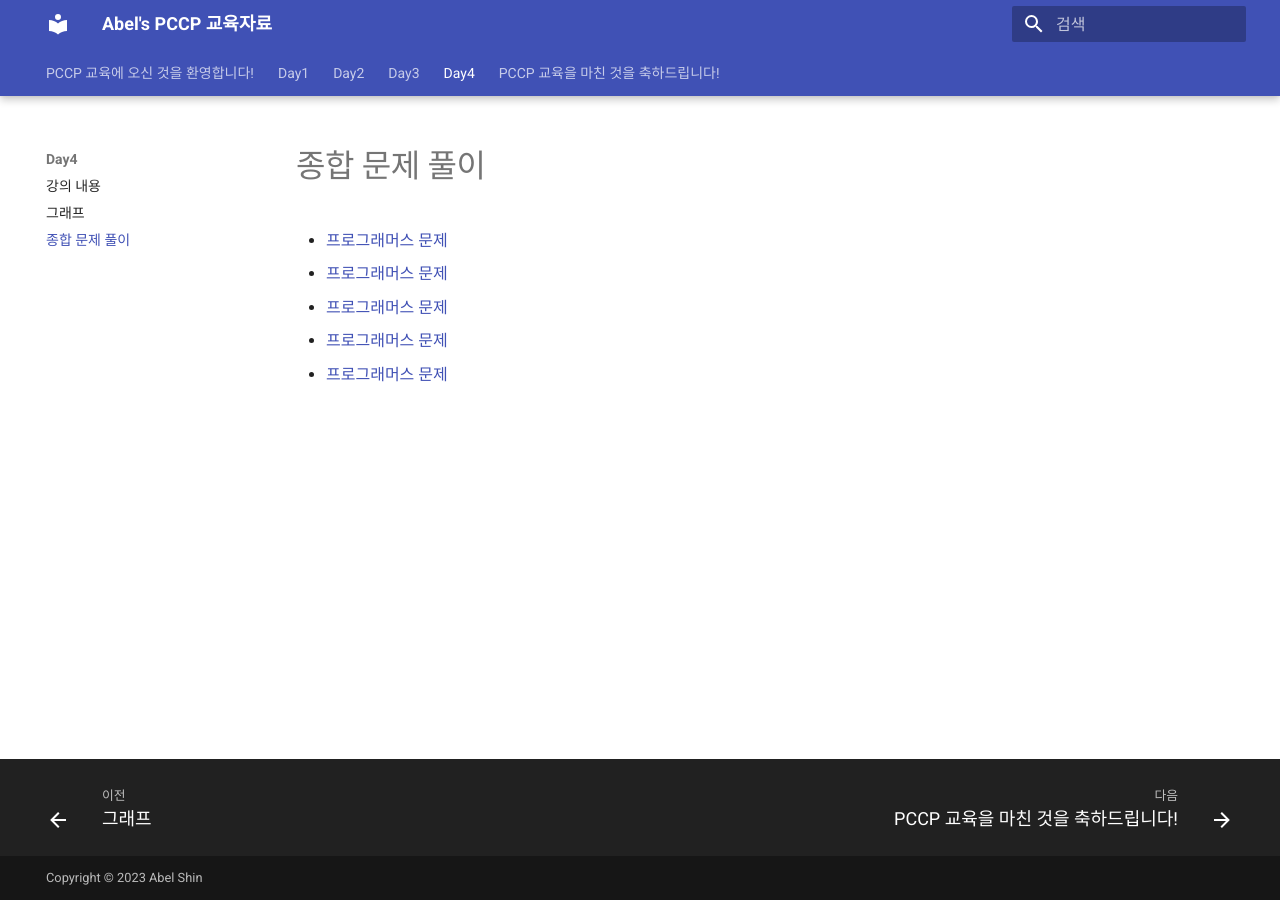
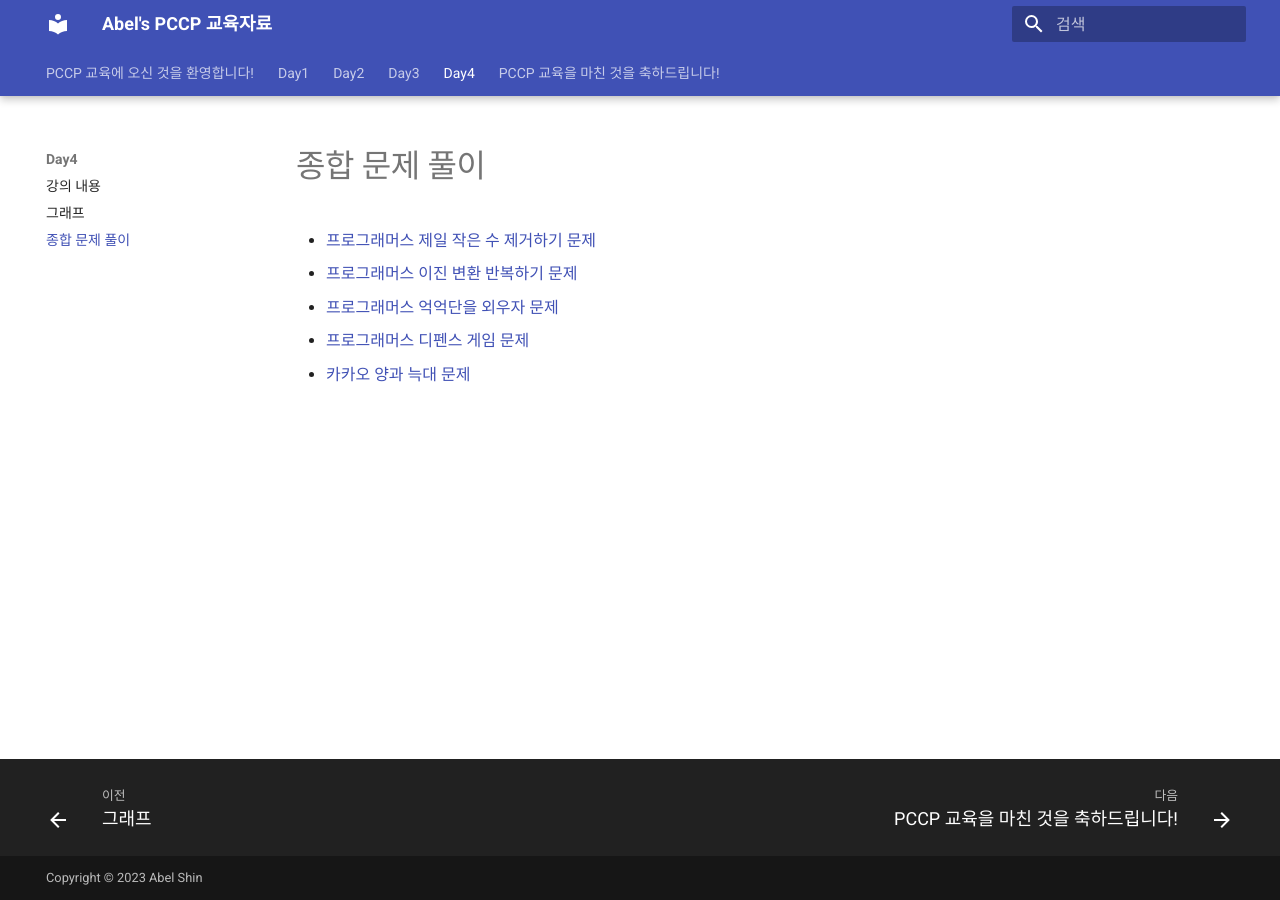
Before and after one commit to abel-shin/pccp-java, an MkDocs documentation site: the page built from docs/day4/section3.md, in a window 1280 px wide. Built offline with MkDocs 1.6.1 and Material for MkDocs 9.7.7, drawn with Linux system fonts in a browser that asks for light colours.

Commit message:
problems update

```diff
--- a/docs/day4/section3.md
+++ b/docs/day4/section3.md
@@ -1,7 +1,7 @@
 # 종합 문제 풀이
 
-- [프로그래머스 문제](){:target="_blank"}
-- [프로그래머스 문제](){:target="_blank"}
-- [프로그래머스 문제](){:target="_blank"}
-- [프로그래머스 문제](){:target="_blank"}
-- [프로그래머스 문제](){:target="_blank"}
+- [프로그래머스 제일 작은 수 제거하기 문제](https://school.programmers.co.kr/learn/courses/30/lessons/12935){:target="_blank"}
+- [프로그래머스 이진 변환 반복하기 문제](https://school.programmers.co.kr/learn/courses/30/lessons/70129){:target="_blank"}
+- [프로그래머스 억억단을 외우자 문제](https://school.programmers.co.kr/learn/courses/30/lessons/138475){:target="_blank"}
+- [프로그래머스 디펜스 게임 문제](https://school.programmers.co.kr/learn/courses/30/lessons/142085){:target="_blank"}
+- [카카오 양과 늑대 문제](https://school.programmers.co.kr/learn/courses/30/lessons/92343){:target="_blank"}
```
